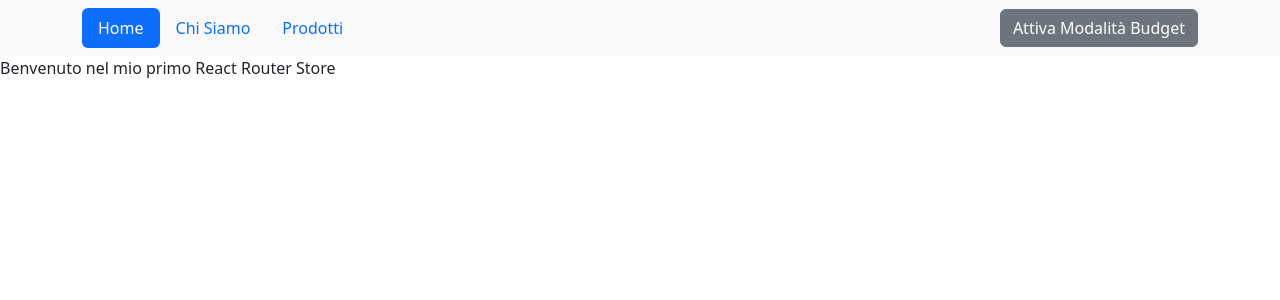
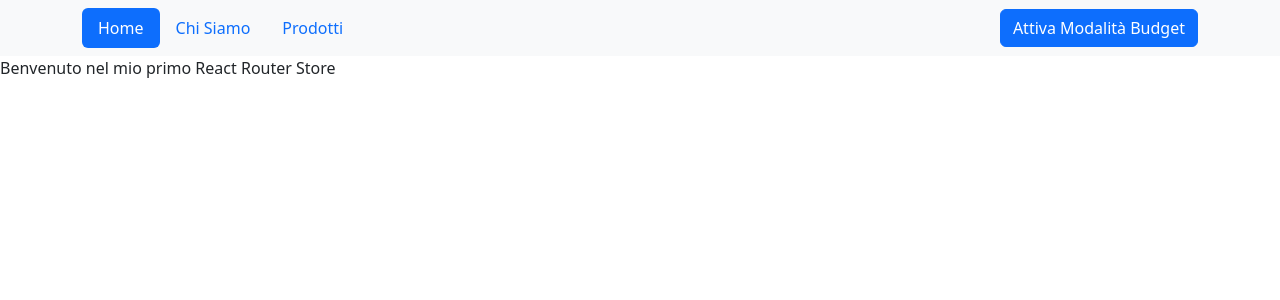
Before and after one commit to emilianocafasso/react-context-api, a React (Vite) app: page / in a window 1280 px wide. Shown: the top 300 px of the page. Built offline with nearby package versions, Linux system fonts and the light colour scheme.

Commit message:
Update button styling in Navbar component based on budget mode

```diff
--- a/src/components/Navbar.jsx
+++ b/src/components/Navbar.jsx
@@ -28,7 +28,7 @@ export default function Navbar() {
 
                     <button
                         onClick={toggleBudgetMode}
-                        className='btn btn-secondary'
+                        className={`btn ${budgetMode ? 'btn-warning' : 'btn-primary'}`}
                     >
                         {/* testo che cambia in base allo stato di BudgetMode */}
                         {budgetMode ? 'Disattiva Modalità Budget' : 'Attiva Modalità Budget'}
```
